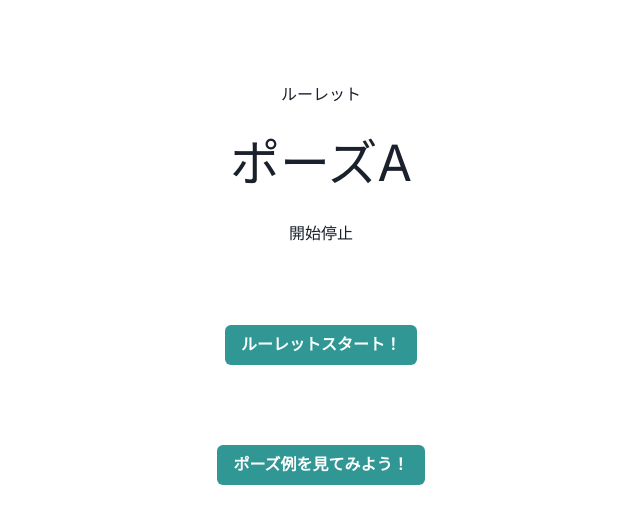
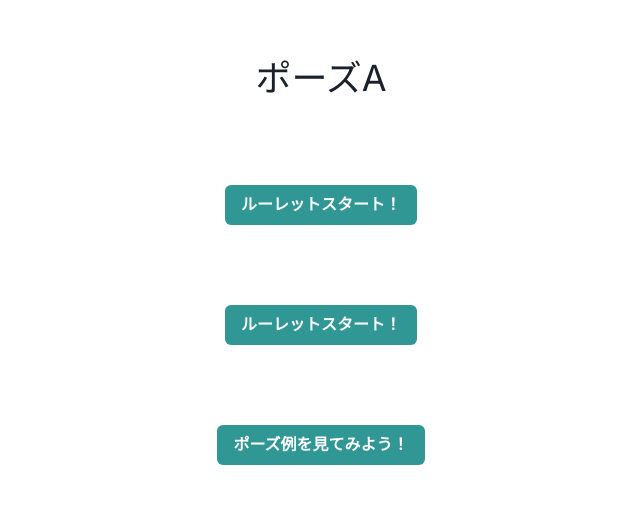
Before and after one commit to Yoh-lab/hackathon_frontend, a Next.js app: page /roulette-screen in a window 1280 px wide. Shown: the part 142-666 px from the top of the page, without its empty margins (319-959 px from the left). Built offline with nearby package versions, Linux system fonts and the light colour scheme.

Commit message:
fix roulette.tsx

```diff
--- a/src/components/roulette.tsx
+++ b/src/components/roulette.tsx
@@ -1,10 +1,13 @@
 import React, { useState, useEffect, useRef } from 'react';
 
+import { Flex, Box } from "@chakra-ui/react";
+import { Text } from '@chakra-ui/react'
+import { Button, ButtonGroup } from '@chakra-ui/react'
+
 export const Roulette = () => {
-  const items = ['ポーズA','ポーズB','ポーズC'];
+  const items = ['ポーズA','ポーズB','ポーズC','ポーズD'];
   const [currentItem, setCurrentItem] = useState<string>(items[0]);
   const [isRunning, setIsRunning] = useState<boolean>(false);
-  const [result, setResult] = useState<string | null>(null);
   const intervalRef = useRef<number | null>(null);
 
   useEffect(() => {
@@ -28,37 +31,17 @@ export const Roulette = () => {
     };
   }, [isRunning]);
 
-  const startRoulette = () => {
-    setResult(null);
-    setIsRunning(true);
-  };
-
-  const stopRoulette = () => {
-    if (isRunning) {
-      setIsRunning(false);
-      setTimeout(() => {
-        setResult(currentItem);
-      }, 1000); // ルーレットが停止した後に結果を表示
-    }
-  };
-
   return (
-    <div style={{ textAlign: 'center', marginTop: '50px' }}>
-      <h1>ルーレット</h1>
-      <div style={{ fontSize: '50px', margin: '20px' }}>{currentItem}</div>
-      <div>
-        <button onClick={startRoulette} disabled={isRunning}>
-          開始
-        </button>
-        <button onClick={stopRoulette} disabled={!isRunning}>
-          停止
-        </button>
-      </div>
-      {result && (
-        <div style={{ marginTop: '20px', fontSize: '30px' }}>
-          結果: {result}
+    <Flex direction="column" align="center" justify="center" gap={20}>
+      <Text fontSize='4xl'>{currentItem}</Text>
+      {isRunning || (
+        <Button colorScheme='teal' size='md' onClick={() => setIsRunning(true)}>ルーレットスタート！</Button>
+      )}
+      {isRunning && (
+        <div>
+        <Button colorScheme='teal' size='md' onClick={() => setIsRunning(false)}>ルーレットストップ！</Button>
         </div>
       )}
-    </div>
+    </Flex>
   );
 };
```
